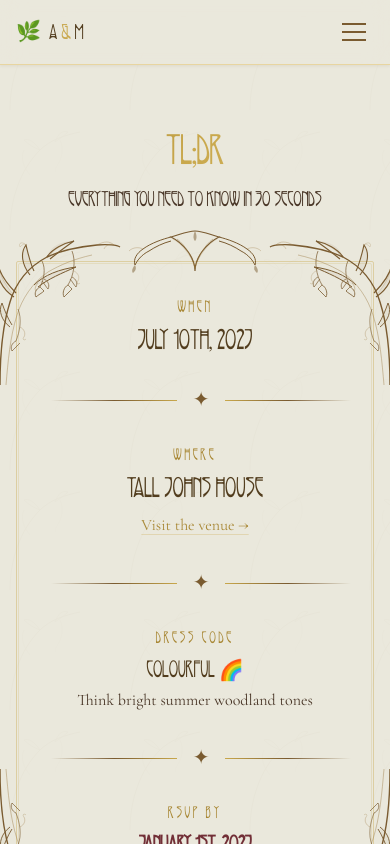
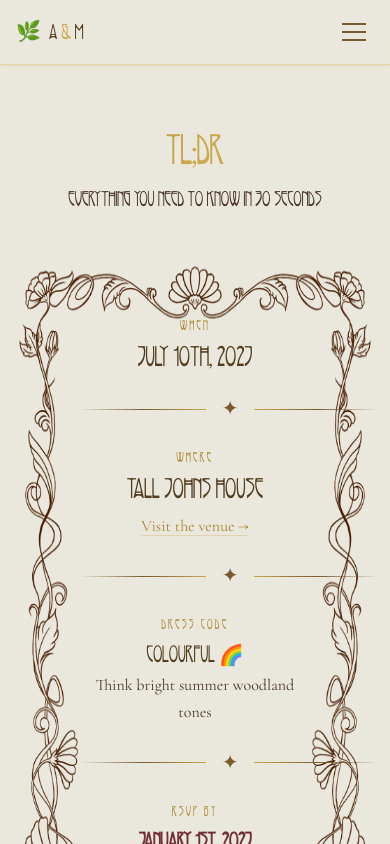
Before and after one commit to AdamProbert/LawfulHumanSmash, a Next.js app: page /tldr in a window 390 px wide. Shown: the top 844 px of the page. Built offline with nearby package versions, Linux system fonts and the light colour scheme.

Commit message:
feat: implement new frame

```diff
--- a/src/app/(main)/accommodation/page.tsx
+++ b/src/app/(main)/accommodation/page.tsx
@@ -79,7 +79,7 @@ export default function AccommodationPage() {
           animate={{ opacity: 1, y: 0 }}
           transition={{ delay: 0.2 }}
         >
-          <ArtNouveauFrame>
+          <ArtNouveauFrame variant="simple" className="max-w-2xl mx-auto">
             <div className="text-center space-y-4">
               <div className="inline-flex items-center gap-2 px-4 py-1 bg-gold/10 rounded-full border border-gold/30 mb-2">
                 <span>⭐</span>
--- a/src/app/(main)/tldr/page.tsx
+++ b/src/app/(main)/tldr/page.tsx
@@ -7,11 +7,11 @@ import ArtNouveauFrame from "@/components/ArtNouveauFrame";
 
 export default function TLDRPage() {
   return (
-    <section className="section-nouveau min-h-[80vh] flex items-center">
+    <section className="section-nouveau min-h-[calc(100svh-7rem)]">
       <div className="section-inner w-full">
         {/* Page heading */}
         <motion.div
-          className="text-center mb-12"
+          className="text-center mb-10 sm:mb-12"
           initial={{ opacity: 0, y: 20 }}
           animate={{ opacity: 1, y: 0 }}
           transition={{ duration: 0.8 }}
@@ -30,10 +30,10 @@ export default function TLDRPage() {
           animate={{ opacity: 1, y: 0 }}
           transition={{ duration: 0.8, delay: 0.2 }}
         >
-          <ArtNouveauFrame className="max-w-2xl mx-auto">
-            <div className="text-center space-y-6">
+          <ArtNouveauFrame variant="simple" className="w-full max-w-2xl mx-auto">
+            <div className="text-center space-y-5 sm:space-y-6">
               <div>
-                <p className="font-heading text-sm tracking-[0.2em] uppercase text-gold-dark mb-2">
+                <p className="font-heading text-xs sm:text-sm tracking-[0.2em] uppercase text-gold-dark mb-2">
                   When
                 </p>
                 <p className="font-display text-2xl sm:text-3xl text-ivy-dark">
@@ -41,12 +41,12 @@ export default function TLDRPage() {
                 </p>
               </div>
 
-              <div className="divider-nouveau !my-6">
+              <div className="divider-nouveau !my-4 sm:!my-6">
                 <span>✦</span>
               </div>
 
               <div>
-                <p className="font-heading text-sm tracking-[0.2em] uppercase text-gold-dark mb-2">
+                <p className="font-heading text-xs sm:text-sm tracking-[0.2em] uppercase text-gold-dark mb-2">
                   Where
                 </p>
                 <p className="font-display text-2xl sm:text-3xl text-ivy-dark">
@@ -62,12 +62,12 @@ export default function TLDRPage() {
                 </a>
               </div>
 
-              <div className="divider-nouveau !my-6">
+              <div className="divider-nouveau !my-4 sm:!my-6">
                 <span>✦</span>
               </div>
 
               <div>
-                <p className="font-heading text-sm tracking-[0.2em] uppercase text-gold-dark mb-2">
+                <p className="font-heading text-xs sm:text-sm tracking-[0.2em] uppercase text-gold-dark mb-2">
                   Dress Code
                 </p>
                 <p className="font-heading text-xl text-ivy-dark">
@@ -78,12 +78,12 @@ export default function TLDRPage() {
                 </p>
               </div>
 
-              <div className="divider-nouveau !my-6">
+              <div className="divider-nouveau !my-4 sm:!my-6">
                 <span>✦</span>
               </div>
 
               <div>
-                <p className="font-heading text-sm tracking-[0.2em] uppercase text-gold-dark mb-2">
+                <p className="font-heading text-xs sm:text-sm tracking-[0.2em] uppercase text-gold-dark mb-2">
                   RSVP By
                 </p>
                 <p className="font-heading text-xl text-accent-burgundy font-semibold">
--- a/src/components/ArtNouveauFrame.tsx
+++ b/src/components/ArtNouveauFrame.tsx
@@ -4,6 +4,7 @@ import { ReactNode } from "react";
 
 const STROKE = "#7A5B30";
 const STROKE_LIGHT = "#96743A";
+const FRAME_IMAGE = "/border2.png";
 
 interface ArtNouveauFrameProps {
   children: ReactNode;
@@ -22,8 +23,18 @@ export default function ArtNouveauFrame({
 }: ArtNouveauFrameProps) {
   if (variant === "simple") {
     return (
-      <div className={`frame-nouveau ${className}`}>
-        {children}
+      <div
+        className={`relative overflow-hidden rounded-sm bg-[rgba(234,232,220,0.5)] backdrop-blur-[8px] ${className}`}
+        style={{
+          backgroundImage: `url(${FRAME_IMAGE})`,
+          backgroundPosition: "center",
+          backgroundRepeat: "no-repeat",
+          backgroundSize: "100% 100%",
+        }}
+      >
+        <div className="relative z-10 px-16 py-16 sm:px-20 sm:py-20 md:px-24 md:py-24">
+          {children}
+        </div>
       </div>
     );
   }
```
